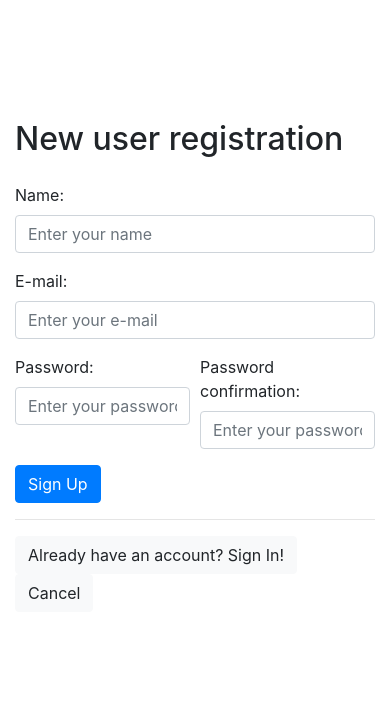
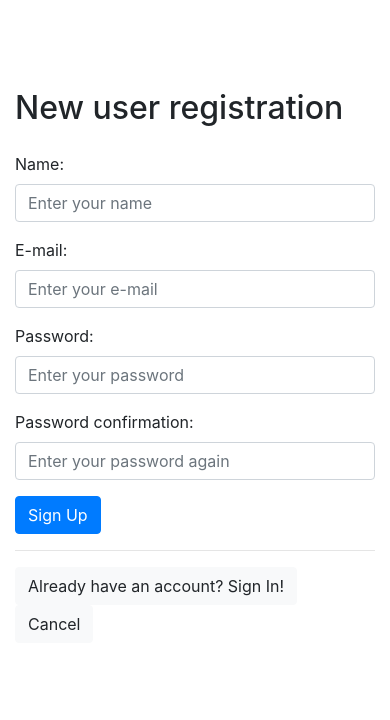
Before and after one commit to friedmannmartin/marvelous-movies, a PHP site: page /sign-up in a window 390 px wide. Shown: the part 56-776 px from the top of the page. Run offline with PHP 8.4, Linux system fonts and the light colour scheme; a stand-in replaces the project's code that opens the database connection; some libraries are stand-ins or nearby versions.

Commit message:
Oprava pozicování polí hesla

```diff
--- a/sign-up.php
+++ b/sign-up.php
@@ -101,7 +101,7 @@
 
                     <!-- Password -->
                     <div class="form-row">
-                        <div class="form-group col">
+                        <div class="form-group col-sm">
                             <label for="password">Password:</label>
                             <input type="password"
                                 name="password"
@@ -116,7 +116,7 @@
                             <?php endif ?>
                         </div>
 
-                        <div class="form-group col">
+                        <div class="form-group col-sm">
                             <label for="password2">Password confirmation:</label>
                             <input type="password"
                                 name="password2"
--- a/user-detail.php
+++ b/user-detail.php
@@ -225,7 +225,7 @@
 
                             <!-- Password -->
                             <div class="form-row">
-                                <div class="form-group col">
+                                <div class="form-group col-sm">
                                     <label for="password">Password:</label>
                                     <input type="password"
                                         name="password"
@@ -239,7 +239,7 @@
                                     <?php endif ?>
                                 </div>
 
-                                <div class="form-group col">
+                                <div class="form-group col-sm">
                                     <label for="password2">Confirm new password:</label>
                                     <input type="password"
                                         name="password2"
@@ -273,7 +273,7 @@
                     </form>
                 </div>
             </div>
-            <div class="col align-self-center">
+            <div class="col d-none d-sm-block align-self-center">
                 <img src="./img/user-profile.svg" alt="User profile" class="img-fluid" width="600" height="360"/>
             </div>
         </div>
```
